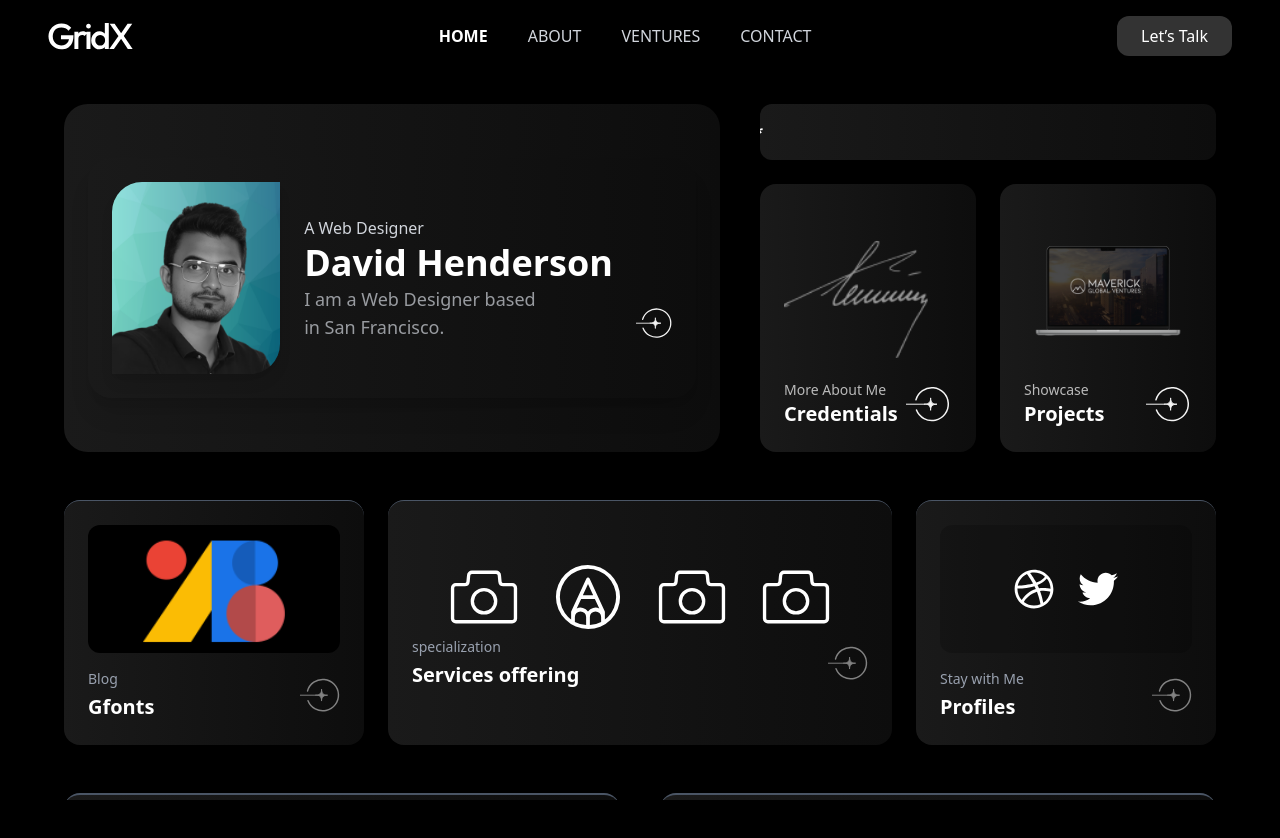
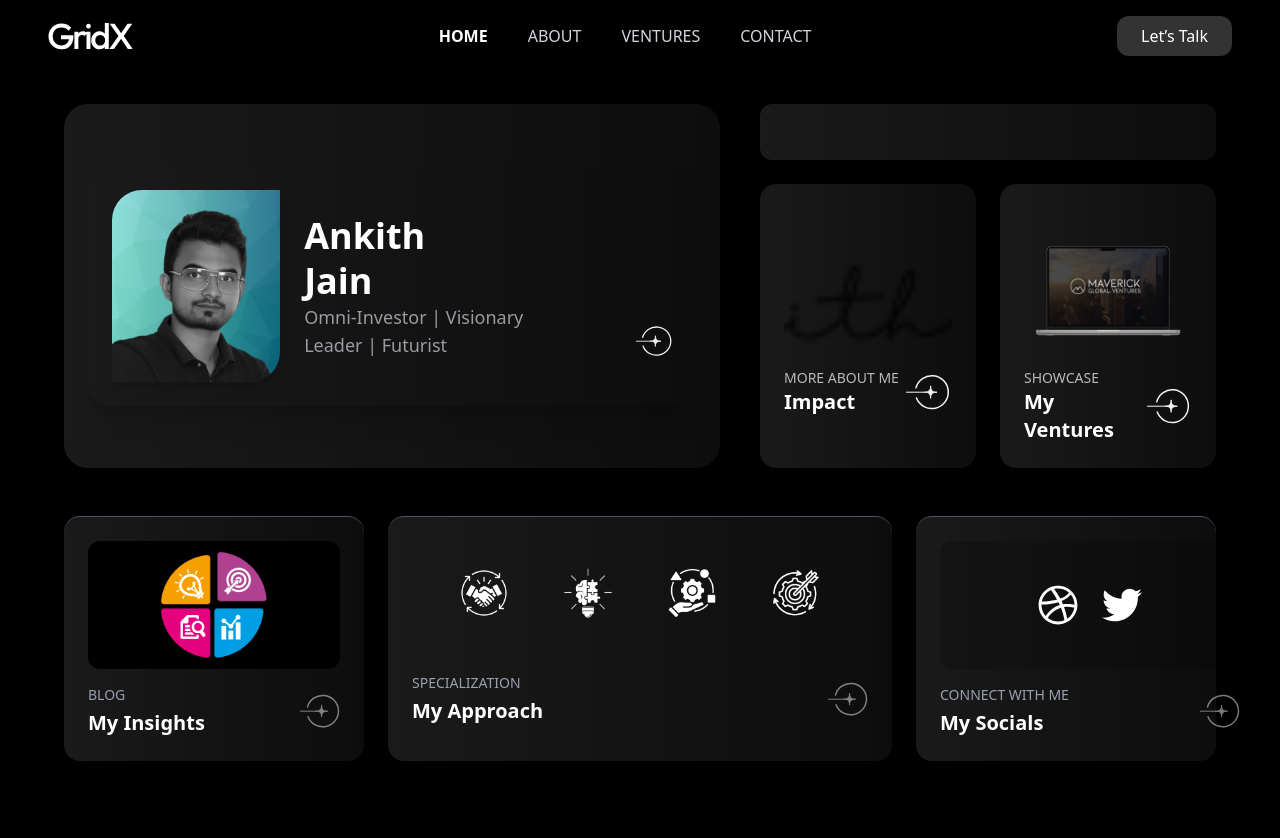
Before and after one commit to tamim-devs/Minhaj_vai, a React app: page / in a window 1280 px wide. Shown: the top 838 px of the page. Built offline with nearby package versions, Linux system fonts and the light colour scheme; the HTML template or start-up script is replaced by a standard one.

Commit message:
done project

```diff
--- a/src/components/about/AboutMe.jsx
+++ b/src/components/about/AboutMe.jsx
@@ -58,34 +58,11 @@ const AboutMe = () => {
           <motion.div variants={fadeUp} initial="hidden" whileInView="show" viewport={{ once: true }}>
             <h1 className="text-xl font-bold mb-4">ABOUT ME</h1>
             <p className="text-gray-300 leading-7 text-sm md:text-base">{aboutSummary}</p>
+            <p className="text-white font-bold text-xl text-start mt-4 md:text-2xl">”True leadership is not about predicting the future. It is about building it with
+vision, courage, and collective action.”</p>
           </motion.div>
 
-          {/* EXPERIENCE */}
-          <motion.div variants={fadeUp} initial="hidden" whileInView="show" viewport={{ once: true }}>
-            <h1 className="text-xl font-bold mb-6">EXPERIENCE</h1>
 
-            {aboutExperience.map((exp, i) => (
-              <div key={i} className="mb-6">
-                <p className="text-gray-400 text-sm">{exp.year}</p>
-                <h3 className="text-lg font-bold text-blue-400">{exp.role}</h3>
-                <p className="text-gray-400 mb-2">{exp.company}</p>
-                <p className="text-gray-300 leading-7 text-sm md:text-base">{exp.desc}</p>
-              </div>
-            ))}
-          </motion.div>
-
-          {/* EDUCATION */}
-          <motion.div variants={fadeUp} initial="hidden" whileInView="show" viewport={{ once: true }}>
-            <h1 className="text-xl font-bold mb-6">EDUCATION</h1>
-
-            {aboutEducation.map((edu, i) => (
-              <div key={i} className="mb-6">
-                <p className="text-gray-400 text-sm">{edu.year}</p>
-                <h3 className="text-lg font-bold text-blue-400">{edu.degree}</h3>
-                <p className="text-gray-300 leading-7 text-sm md:text-base">{edu.desc}</p>
-              </div>
-            ))}
-          </motion.div>
 
           {/* SKILLS */}
           <motion.div variants={fadeUp} initial="hidden" whileInView="show" viewport={{ once: true }}>
@@ -102,20 +79,7 @@ const AboutMe = () => {
             </div>
           </motion.div>
 
-          {/* AWARDS */}
-          <motion.div variants={fadeUp} initial="hidden" whileInView="show" viewport={{ once: true }}>
-            <h1 className="text-xl font-bold mb-6">AWARDS</h1>
 
-            <div className="flex flex-col gap-6">
-              {aboutAwards.map((award, i) => (
-                <div key={i} className="flex flex-col whitespace-nowrap leading-6">
-                  <span className="text-gray-400 text-sm">{award.date}</span>
-                  <span className="text-blue-400 font-semibold text-lg">{award.award}</span>
-                  <span className="text-gray-300 text-sm">{award.desc}</span>
-                </div>
-              ))}
-            </div>
-          </motion.div>
         </div>
       </div>
     </div>
--- a/src/components/about/ExperienceCard.jsx
+++ b/src/components/about/ExperienceCard.jsx
@@ -17,7 +17,7 @@ const ExperienceCard = () => {
     >
       {/* TITLE */}
       <h2 className="text-2xl sm:text-3xl font-bold text-white mb-3 text-center sm:text-left">
-        Experience
+       MY PROCESS
       </h2>
 
       {/* EXPERIENCE LIST */}
--- a/src/components/about/OthersCard.jsx
+++ b/src/components/about/OthersCard.jsx
@@ -69,9 +69,9 @@ const OthersCard = () => {
             h-full
           "
         >
-          <div className="text-xl sm:text-2xl md:text-3xl font-bold text-white">
-            <span>Let's</span>
-            <span className="block text-violet-800">Get Together</span>
+          <div className="text-xl sm:text-2xl md:flex md:flex-col font-bold text-white">
+            <span className="text-xl sm:text-2xl md:text-3xl font-bold text-white">Contact</span>
+            <span className="text-xl sm:text-2xl md:text-3xl font-bold text-violet-700"> with me.</span>
           </div>
 
           <Link
--- a/src/components/about/SmallCard.jsx
+++ b/src/components/about/SmallCard.jsx
@@ -28,43 +28,50 @@ const SmallCard = () => {
   "
 >
   <div className="flex flex-col bg-gradient-to-r from-[#141414] to-[#1b1b1b] rounded-md p-6 items-center text-white w-full md:w-auto">
-    <span className="text-4xl font-bold">07</span>
+    <span className="text-4xl font-bold">14+</span>
     <p className="text-sm text-white/70 text-center leading-tight">
       Years <br /> Experience
     </p>
   </div>
 
   <div className="flex rounded-md bg-gradient-to-r from-[#141414] to-[#1b1b1b] p-6 flex-col items-center text-white w-full md:w-auto">
-    <span className="text-4xl font-bold">+125</span>
+    <span className="text-4xl font-bold">15+</span>
     <p className="text-sm text-white/70 text-center leading-tight">
-      Clients <br /> Worldwide
+      SUCCESSFUL  <br /> VENTURES
     </p>
   </div>
 
   <div className="bg-gradient-to-r rounded-md from-[#141414] to-[#1b1b1b] p-6 flex flex-col items-center text-white w-full md:w-auto">
-    <span className="text-4xl font-bold">+210</span>
+    <span className="text-4xl font-bold">100+</span>
     <p className="text-sm text-white/70 text-center leading-tight">
-      Total <br /> Projects
+      INVESTED
+ <br /> COMPANIES
     </p>
   </div>
 </div>
 
 
         {/* RIGHT CARD */}
-        <div
-          className="
+        <Link  className="
             bg-gradient-to-r from-[#1a1a1a] to-[#0d0d0d]
             rounded-2xl shadow-lg border-t-2 border-gray-600
+            px-8 py-8
+            flex justify-between items-center w-full
+          " to='/contact'>
+          <div
+          className="
+
+            rounded-2xl
             px-8 py-8
             flex justify-between items-center w-full
           "
         >
           <div>
             <span className="text-4xl md:text-4xl font-bold text-white">
-              Let's
+             Connect
             </span>
             <span className="text-violet-700  md:text-5xl font-bold block">
-              Get Together
+              with me.
             </span>
           </div>
 
@@ -79,6 +86,8 @@ const SmallCard = () => {
             />
           </Link>
         </div>
+        </Link>
+
       </motion.div>
 
   );
--- a/src/components/home/HomeCard.jsx
+++ b/src/components/home/HomeCard.jsx
@@ -17,13 +17,13 @@ const HomeCard = () => {
         w-full md:w-[300px]
       ">
         <div className="w-full h-32 rounded-xl overflow-hidden flex items-center justify-center bg-black">
-          <img src="/images/gfonts.png" alt="" className="w-full h-full object-cover"/>
+          <img src="/images/Blog.png" alt="" className="w-full h-full object-cover"/>
         </div>
 
         <div className="flex justify-between items-center w-full">
           <div className="flex flex-col gap-1">
-            <p className="text-gray-400 text-sm">Blog</p>
-            <p className="text-xl font-semibold text-white">Gfonts</p>
+            <p className="text-gray-400 text-sm">BLOG</p>
+            <p className="text-xl font-semibold text-white">My Insights</p>
           </div>
 
           <Link to='/blog' className="w-10 h-10 flex items-center justify-center rounded-full hover:bg-white/10 transition">
@@ -38,20 +38,30 @@ const HomeCard = () => {
       {/* Middle Card */}
       <Link className="  bg-gradient-to-r from-[#1a1a1a] to-[#0d0d0d]
         rounded-2xl shadow-lg border-t border-gray-600
-        px-6 py-6 flex flex-col gap-6 justify-center
+        px-6 py-6 flex flex-col item gap-8 justify-center
         w-full md:flex-1" to='/landing'>
       <div>
-        <div className="flex  justify-center gap-6 text-white flex-wrap">
-          <CiCamera className="w-20 h-20"/>
-          <PiPencilCircleLight className="w-20 h-20"/>
-          <CiCamera className="w-20 h-20"/>
-          <CiCamera className="w-20 h-20"/>
+        <div className="flex items-center mb-10 justify-center gap-6 text-white flex-wrap">
+          <div className="w-20 h-20">
+            <img src="/images/COLLABORATE.png" />
+          </div>
+          <div className="w-20 h-20">
+            <img src="/images/ENVISION.png" />
+          </div>
+          <div className="w-20 h-20">
+            <img src="/images/EVOLVE.png" />
+          </div>
+          <div className="w-20 h-20">
+            <img src="/images/IMPLEMENT.png" />
+          </div>
+
         </div>
 
         <div className="flex justify-between items-center w-full">
           <div className="flex flex-col gap-1">
-            <p className="text-gray-400 text-sm">specialization</p>
-            <p className="text-xl font-semibold text-white">Services offering</p>
+            <p className="text-gray-400 text-sm">SPECIALIZATION
+</p>
+            <p className="text-xl font-semibold text-white">My Approach</p>
           </div>
 
           <Link to="/landing" className="w-10 h-10 flex items-center justify-center rounded-full hover:bg-white/10 transition">
@@ -63,10 +73,13 @@ const HomeCard = () => {
 
 
       {/* Card 3 */}
-      <div className="
-        bg-gradient-to-r from-[#1a1a1a] to-[#0d0d0d]
+      <Link to='/contact' className="bg-linear-to-r from-[#1a1a1a] to-[#0d0d0d]
         rounded-2xl shadow-lg border-t border-gray-600
         px-6 py-6 flex flex-col gap-4 justify-between
+        w-full md:w-[300px]">
+         <div className="
+
+        flex flex-col gap-4 justify-between
         w-full md:w-[300px]
       ">
         <div className="w-full h-32 rounded-xl overflow-hidden flex items-center justify-center gap-6 bg-black/20">
@@ -76,8 +89,8 @@ const HomeCard = () => {
 
         <div className="flex justify-between items-center w-full">
           <div className="flex flex-col gap-1">
-            <p className="text-gray-400 text-sm">Stay with Me</p>
-            <p className="text-xl font-semibold text-white">Profiles</p>
+            <p className="text-gray-400 text-sm">CONNECT WITH ME</p>
+            <p className="text-xl font-semibold text-white">My Socials</p>
           </div>
 
           <Link to="/contact" className="w-10 h-10 flex items-center justify-center rounded-full hover:bg-white/10 transition">
@@ -85,6 +98,8 @@ const HomeCard = () => {
           </Link>
         </div>
       </div>
+      </Link>
+
 
     </div>
   );
--- a/src/constant/index.js
+++ b/src/constant/index.js
@@ -8,24 +8,24 @@ const homeCards = [
   {
     id: 1,
     type: "profile",
-    title: "A Web Designer",
-    name: "David Henderson",
-    description: "I am a Web Designer based in San Francisco.",
+    title: "",
+    name: "Ankith Jain",
+    description: "Omni-Investor | Visionary Leader | Futurist",
     image: "/images/client.png",
   },
   {
     id: 2,
     type: "credentials",
-    title: "Credentials",
-    subtitle: "More About Me",
-    icon: "/images/sign.png",
+    title: "Impact",
+    subtitle: "MORE ABOUT ME",
+    icon: "/images/CredentialsImage.png",
      link: "/aboutme"
   },
   {
     id: 3,
     type: "projects",
-    title: "Projects",
-    subtitle: "Showcase",
+    title: "My Ventures",
+    subtitle: "SHOWCASE",
     image: "/images/SHOWCASE.png",
     link: "/works"
 
@@ -120,7 +120,7 @@ const profile = {
   description: `What excites me most is the endless potential of human innovation,  the way
 technology, intelligence, and ambition converge to create progress. To shape the
 future, we don’t wait, we build it, together. `,
-  image: "/images/client.png",
+  image: "/images/2.png",
 };
 
 const experience = [
@@ -172,14 +172,24 @@ const cta = {
 
 
 const aboutSummary = `
-Sit amet luctussd fav venenatis, lectus magna fringilla inis urna, porttitor
-rhoncus dolor purus non enim praesent in elementum sahas facilisis leo, vel
-fringilla est ullamcorper eget nulla facilisi etisam dignissim diam quis enim
-lobortis viverra orci sagittis eu volutpat odio facilisis mauris sit.
+I am a serial technopreneur, investor, philanthropist, and futurist whose journey embodies
+vision and purpose. By the age of 32, I have built a diverse portfolio across technology,
+artificial intelligence, real estate, and frontier industries, driven by one guiding principle: to
+create value that endures.
+Since launching my first venture in 2012, I have learned to recognize opportunities where
+others see uncertainty, turning bold ideas into thriving ecosystems. Often referred to as an
+Omni-Investor, I connect industries, technologies, and people to uncover possibilities that
+redefine progress.
+My philosophy extends beyond capital. I mentor founders, empower leadership, and help
+teams navigate complexity with clarity and foresight. My approach blends strategic
+investment with human insight, building ventures that are resilient, adaptive, and
+transformative.
+Rooted in curiosity and purpose, I continue to explore how innovation can drive a more
+connected, sustainable, and intelligent world. My philanthropic efforts mirror this ethos by
+prioritizing progress that uplifts rather than disrupts.
+”True leadership is not about predicting the future. It is about building it with
+vision, courage, and collective action.”
 
-Scelerisque fermentum duisi faucibus in ornare quam sisd sit amet luctussd fav
-venenatis, lectus magna fringilla zac urna, porttitor rhoncus dolor purus non
-enim praesent cuz elementum sahas facilisis leot.
 `;
 
  const aboutExperience = [
@@ -221,12 +231,12 @@ rhoncus dolor purus non enim praesent in elementum sahas facilisis leo.`,
 ];
 
  const aboutSkills = [
-  { label: "JavaScript", percent: 85, desc: "Non enim praesent" },
-  { label: "Python", percent: 78, desc: "Non enim praesent" },
-  { label: "Figma", percent: 92, desc: "Non enim praesent" },
-  { label: "WordPress", percent: 90, desc: "Non enim praesent" },
-  { label: "React", percent: 81, desc: "Non enim praesent" },
-  { label: "Adobe XD", percent: 87, desc: "Non enim praesent" },
+  { label: "Foresight and Future Mapping", percent: '92', desc: "Non enim Anticipating emerging trends." },
+  { label: "Strategic Investment", percent: 90, desc: "Allocating capital with purpose" },
+  { label: "Systems Thinking", percent: 88, desc: "Understanding interconnected environments." },
+  { label: "Technical Fluency", percent: 87, desc: "Adapting to evolving technologies" },
+  { label: "Visionary Leadership", percent: 85, desc: " Guiding teams toward long-term outcomes." },
+  { label: "Network Orchestration XD", percent: 83, desc: "Building collaborative ecosystems." },
 ];
 
 const aboutAwards = [
--- a/src/pages/Home.jsx
+++ b/src/pages/Home.jsx
@@ -55,8 +55,8 @@ const Home = () => {
                       </h3>
 
                       <h2 className="text-white
-                      text-xl sm:text-2xl md:text-3xl lg:text-4xl
-                      font-bold leading-tight">
+                      text-3xl sm:text-2xl md:text-4xl lg:text-4xl
+                      font-bold w-4 leading-tight">
                         {c.name}
                       </h2>
 
@@ -99,8 +99,8 @@ const Home = () => {
                     animate={{ x: ["0%", "-100%"] }}
                     transition={{ duration: 6, repeat: Infinity, ease: "linear" }}
                   >
-                    <span className="px-12">FEATURED LATEST WORK AND STAR *</span>
-                    <span className="px-12">FEATURED LATEST WORK AND STAR *</span>
+                    <span className="px-12">Vision. Versatility. Impact. *</span>
+                    <span className="px-12">Vision. Versatility. Impact. *</span>
                   </motion.div>
 
               </motion.div>
@@ -116,16 +116,18 @@ const Home = () => {
                     className="bg-linear-to-r from-[#1a1a1a] to-[#0d0d0d]
                     p-6 rounded-2xl shadow-xl space-y-3"
                   >
-                    {(item.image || item.icon) && (
+                    {(item.image || item.icon || item.link) && (
+                      <Link to={item.link}>
                       <div className="w-full h-40 rounded-xl overflow-hidden">
                         <img
                           src={item.image || item.icon}
                           className="w-full h-full object-cover opacity-80"
                         />
                       </div>
+                      </Link>
                     )}
 
-                    <div className="flex justify-between items-center">
+                    <Link to={item.link} className="flex justify-between items-center">
                       <div>
                         <h4 className="text-white/70 text-sm">
                           {item.subtitle}
@@ -142,7 +144,7 @@ const Home = () => {
                           className="w-9 h-9 hover:scale-110 transition"
                         />
                       </Link>
-                    </div>
+                    </Link>
                   </motion.div>
                 ))}
               </div>
--- a/src/pages/MyApproach.jsx
+++ b/src/pages/MyApproach.jsx
@@ -76,29 +76,7 @@ const MyApproach = () => {
             </div>
           </div>
 
-          {/* BOTTOM 3 TILES */}
-          <div className="grid grid-cols-1 md:grid-cols-3 gap-8">
 
-            <div className="bg-[#121212] border border-[#222] rounded-2xl p-6">
-              <p className="text-xs text-gray-300 mb-2">STAY WITH ME</p>
-              <p className="font-medium">Profiles</p>
-            </div>
-
-            <div className="bg-[#121212] border border-[#222] rounded-2xl p-6 flex items-center">
-              <h2 className="text-2xl font-semibold">
-                Let's <span className="text-indigo-400">work</span> together.
-              </h2>
-            </div>
-
-            <div className="bg-[#121212] border border-[#222] rounded-2xl p-6">
-              <p className="text-xs text-gray-300 mb-3">MORE ABOUT ME</p>
-              <div className="w-full h-20 bg-[#0e0e0e] rounded-lg mb-3 flex items-center justify-center text-gray-600 text-xs">
-                <img src={sign} alt="" />
-              </div>
-              <p className="font-medium">Credentials</p>
-            </div>
-
-          </div>
         </div>
 
       </div>
```
Also changed, not shown: public/images/Credentials Image.png (added).
